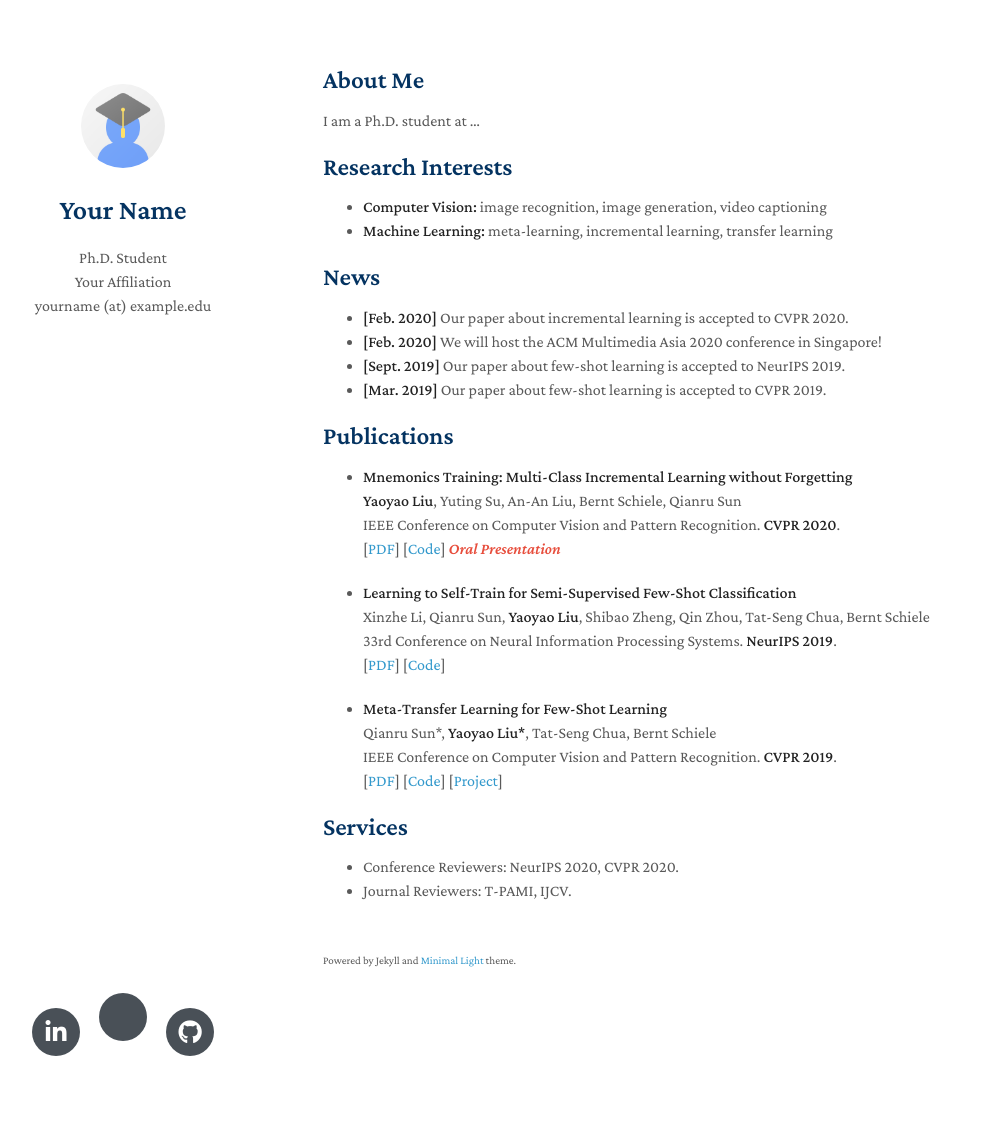
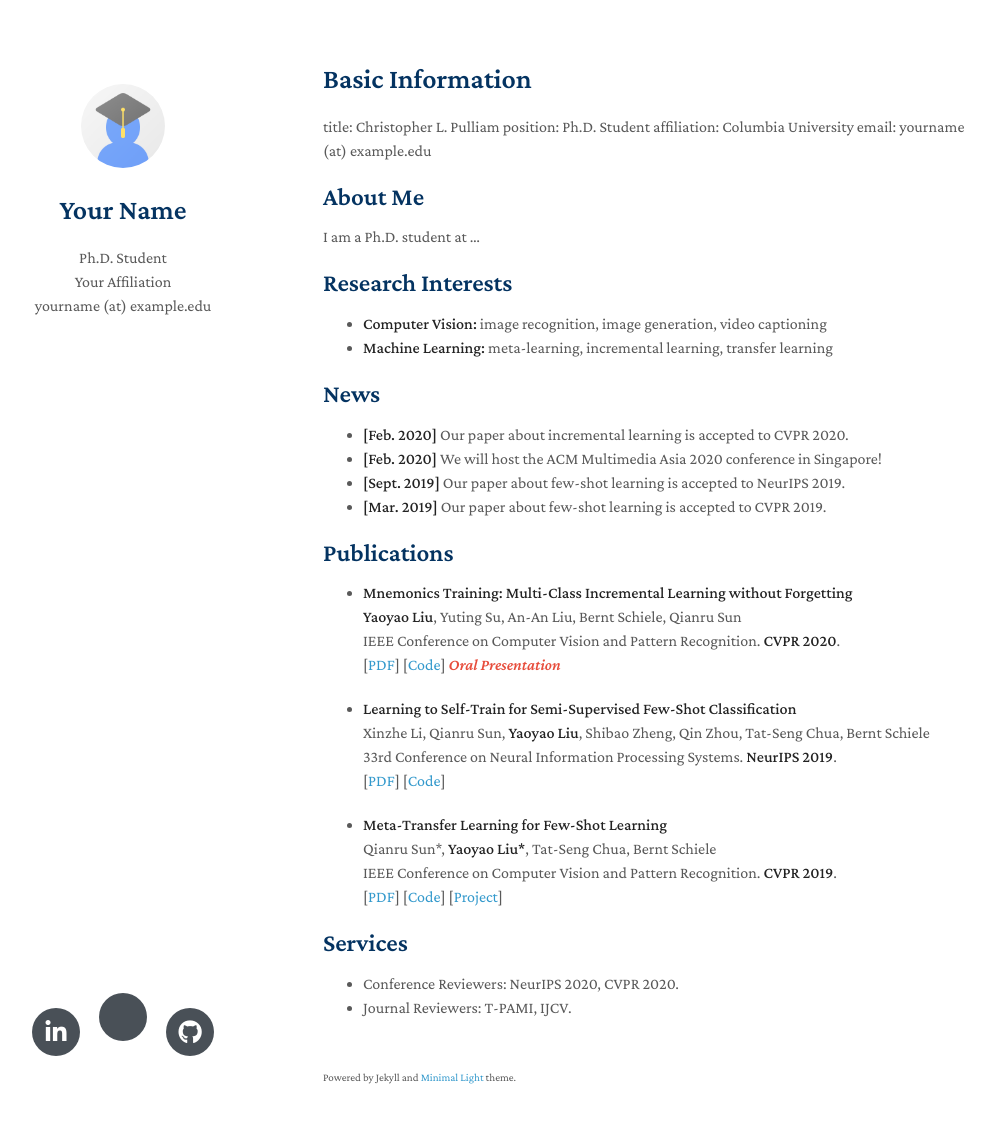
Before and after one commit to christopher-pulliam/oldsite, a Jekyll site: the page built from index.md, in a window 1280 px wide and 1158 px high. Shown: the top 1123 px of the window, without its empty margins (147-1142 px from the left). Built offline with Jekyll 4.4.1, drawn with Linux system fonts in a browser that asks for light colours; nearby versions of some CDN libraries; a style sheet for code colours, icons or effects is not loaded; our own code applies the rules of GitHub Pages for plain Markdown files.

Commit message:
Update index.md

```diff
--- a/index.md
+++ b/index.md
@@ -1,6 +1,11 @@
 ---
 layout: homepage
 ---
+# Basic Information
+title: Christopher L. Pulliam
+position: Ph.D. Student
+affiliation: Columbia University
+email: yourname (at) example.edu
 
 ## About Me
 
```
